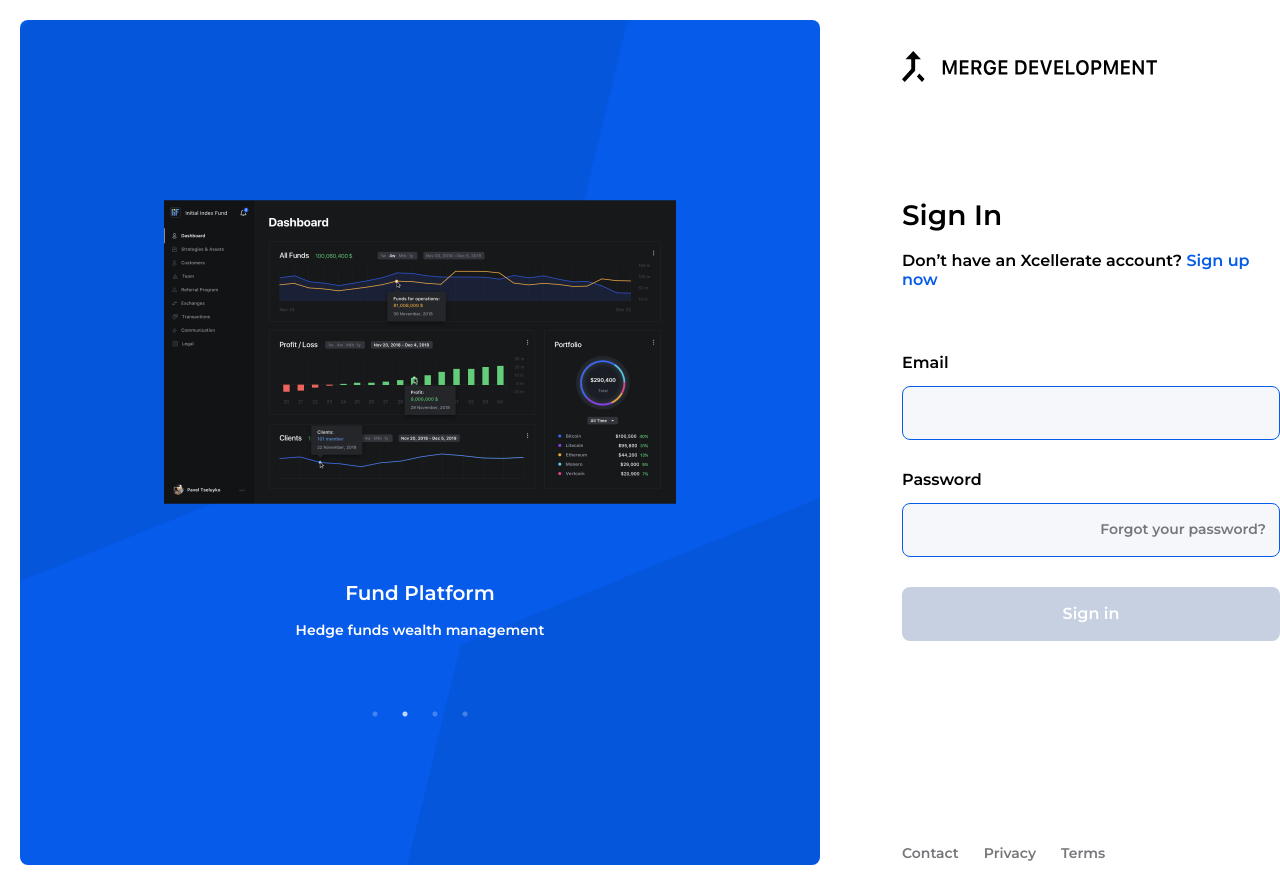
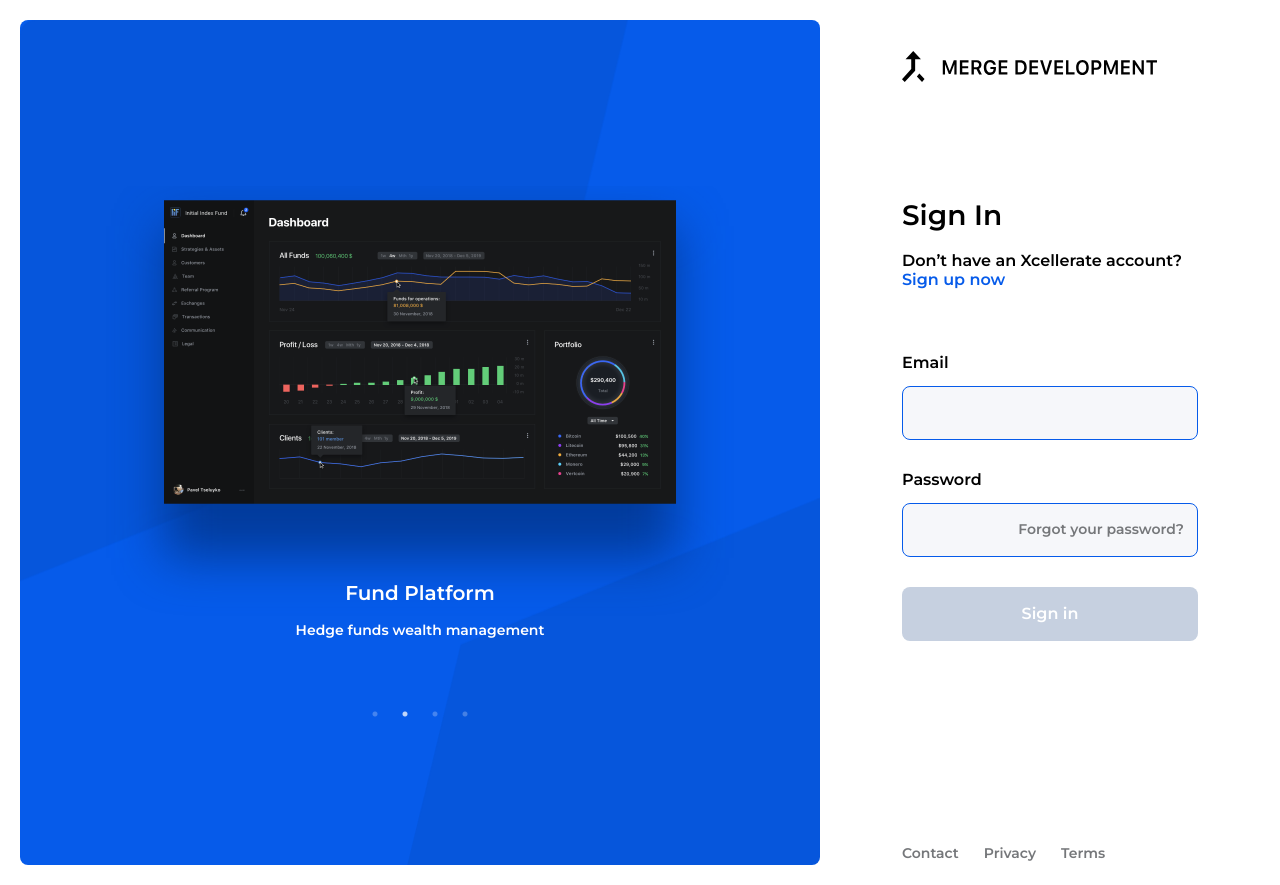
Before and after one commit to n7-remax/react-login, a React (Create React App) app: page / in a window 1280 px wide. Built offline with nearby package versions, Linux system fonts and the light colour scheme.

Commit message:
added mobile version

```diff
--- a/src/components/CustomSlider/CustomSlider.tsx
+++ b/src/components/CustomSlider/CustomSlider.tsx
@@ -22,28 +22,36 @@ const CustomSlider = () => {
       <div className="slider-container">
         <Slider {...(settings as any)}>
           <div className="slider-item">
+            <div className="slider-img">
             <img src={slide1} alt="slide" />
+            </div>
             <div className="slider-text">
               <h2>Tokenplace</h2>
               <p>Multi-exchange Trading Terminal</p>
             </div>
           </div>
           <div className="slider-item">
+          <div className="slider-img">
             <img src={slide2} alt="slide" />
+            </div>
             <div className="slider-text">
               <h2>Fund Platform</h2>
               <p>Hedge funds wealth management</p>
             </div>
           </div>
           <div className="slider-item">
+          <div className="slider-img">
             <img src={slide3} alt="slide" />
+            </div>
             <div className="slider-text">
               <h2>Noviscient</h2>
               <p>Management Platform</p>
             </div>
           </div>
           <div className="slider-item">
+          <div className="slider-img">
             <img src={slide4} alt="slide" />
+            </div>
             <div className="slider-text">
               <h2>Merge Data Review</h2>
               <p>
--- a/src/style/style.css
+++ b/src/style/style.css
@@ -7,6 +7,10 @@
   justify-content: center;
   max-width: 1440px;
   margin: 0 auto;
+}
+
+.login {
+  margin: 0 82px;
 }
 
 .logo {
@@ -62,6 +66,11 @@
   height: 54px;
   transition: 0.3s;
 }
+.input input[type="email"],
+.input input[type="password"] {
+  font-weight: 600;
+  font-size: 14px;
+}
 
 .error-password,
 .error-email {
@@ -85,7 +94,7 @@
   animation: shake 0.82s cubic-bezier(0.36, 0.07, 0.19, 0.97) both;
   transform: translate3d(0, 0, 0);
   backface-visibility: hidden;
-  background: #FFFFFF;
+  background: #ffffff;
   perspective: 1000px;
   transition: 0.3s;
 }
@@ -188,7 +197,7 @@
 }
 
 .slider {
-  margin: 20px 82px 20px 20px;
+  margin: 20px 0px 20px 20px;
 }
 
 .slider-container {
@@ -202,7 +211,6 @@
   background-image: url("../assets/bg-shapes.png");
   background-repeat: no-repeat;
   background-size: cover;
-  height: 100%;
   border-radius: 8px;
 }
 .slick-slide img {
@@ -211,6 +219,23 @@
   margin: 0 auto;
 }
 
+.slider-img {
+  position: relative;
+}
+.slider-img::before {
+  position: absolute;
+  content: "";
+  width: 512px;
+  height: 100%;
+  background: rgba(0, 46, 123, 0.7);
+  filter: blur(25px);
+  z-index: -3;
+  margin-left: auto;
+  margin-right: auto;
+  top: 40px;
+  left: 0;
+  right: 0;
+}
 .slider-text {
   margin-top: 63px;
   margin-bottom: 60px;
@@ -227,6 +252,43 @@
   font-size: 14px;
 }
 
-.slick-dots li.slick-active button:before , .slick-dots li button:before {
+.slick-dots li.slick-active button:before,
+.slick-dots li button:before {
   color: #fff !important;
 }
+
+@media screen and (max-width: 1240px) {
+  .login {
+    margin: 0 20px;
+  }
+
+  .slider {
+    width: 50%;
+  }
+}
+@media screen and (max-width: 1024px) {
+  .container {
+    flex-direction: column;
+  }
+  .slider {
+    overflow: hidden;
+    width: 100%;
+    margin: 0;
+  }
+  .slider-container {
+    max-width: unset;
+  }
+
+  .slider-container {
+    border-radius: 0;
+  }
+}
+
+@media screen and (max-width: 530px) {
+  .slider {
+    display: none;
+  }
+  .login {
+    margin: 10px;
+  }
+}
```
Also changed, not shown: 1 other file (tests, documents, lock files or other folders).
